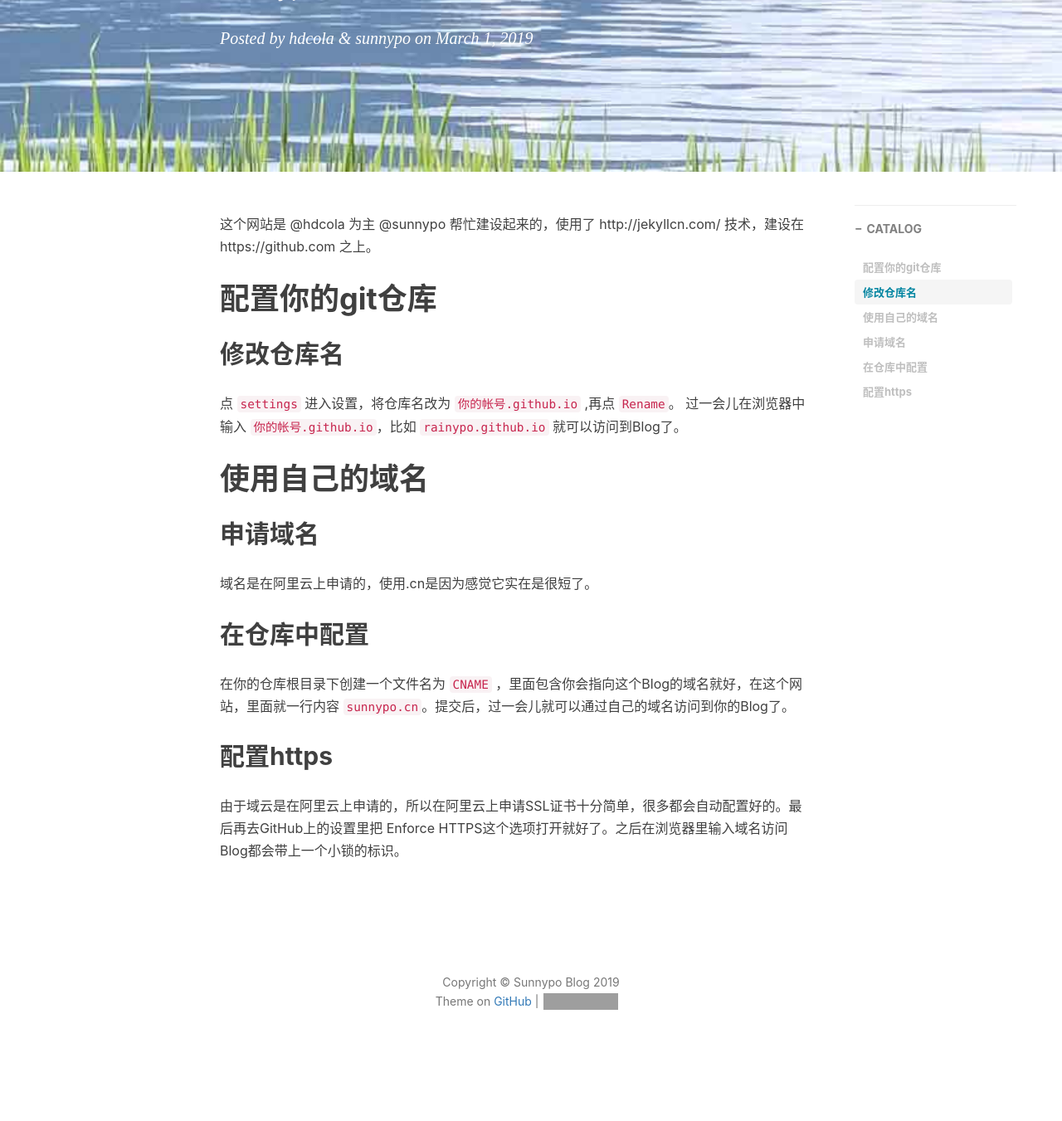
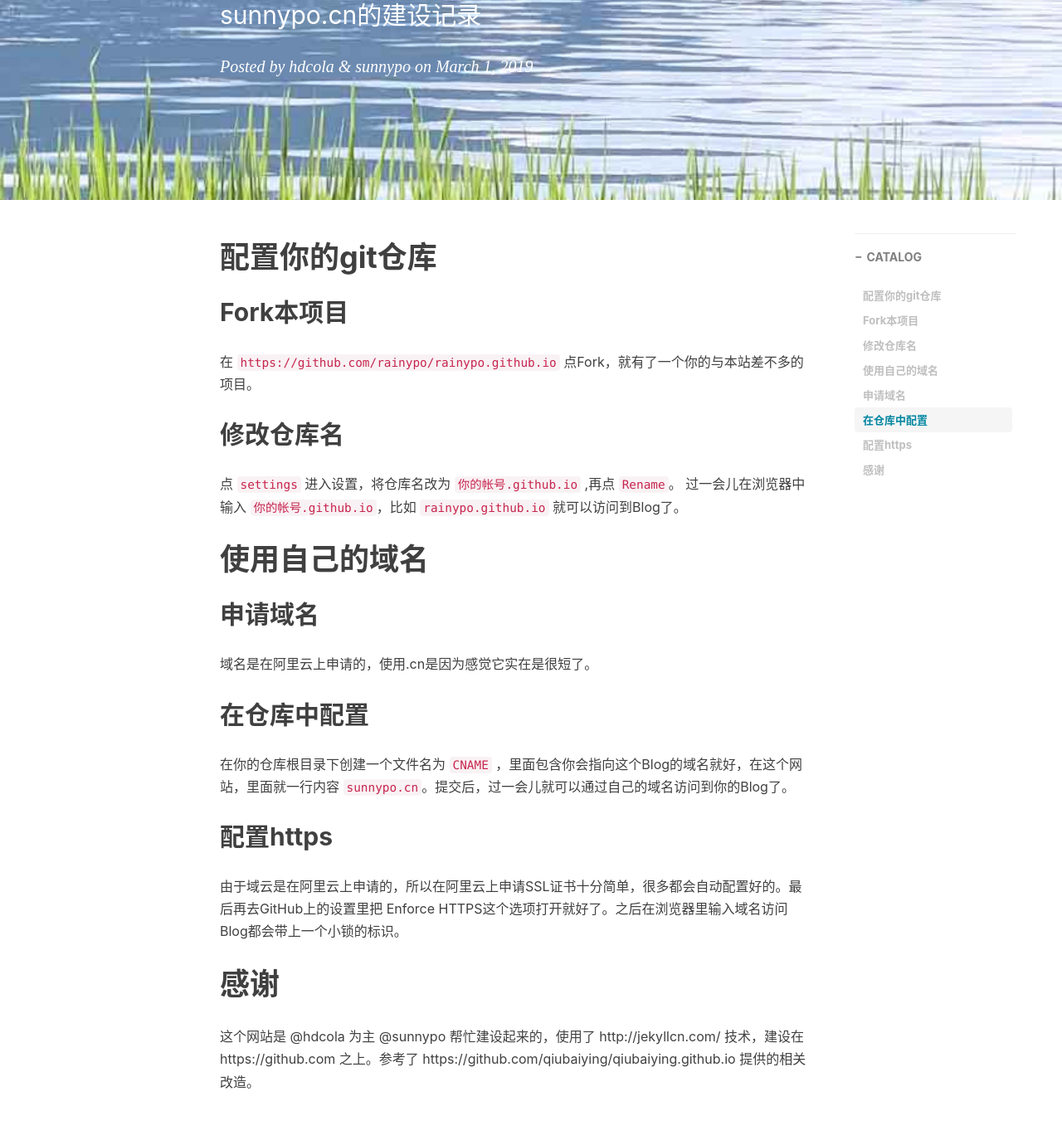
Before and after one commit to rainypo/rainypo.github.io, a Jekyll site: the page built from _posts/2019-03-01-sunnypo的建设.md, in a window 1280 px wide and 1400 px high, scrolled down 282 px. Shown: the top 1351 px of the window at 83% size. Built offline with Jekyll 4.4.1, drawn with Linux system fonts in a browser that asks for light colours; nearby versions of some CDN libraries; comment, search, counter and statistics services are not loaded; before the commit the page ends 1593 px from its top, so only the background shows below that; grey boxes are pictures that could not be loaded.

Commit message:
更新了文章

````diff
--- a/_posts/2019-03-01-sunnypo的建设.md
+++ b/_posts/2019-03-01-sunnypo的建设.md
@@ -7,13 +7,16 @@
 header-img: img/post-bg-2019.jpg 	   #这篇文章标题背景图片
 catalog: true 						           # 是否归档
 tags:								                 #标签
-    -
+    - 计算机
+    - Blog
 
 ---
 
-这个网站是 @hdcola 为主 @sunnypo 帮忙建设起来的，使用了 http://jekyllcn.com/ 技术，建设在 https://github.com 之上。
+# 配置你的git仓库
 
-# 配置你的git仓库
+## Fork本项目
+
+在 ```https://github.com/rainypo/rainypo.github.io``` 点Fork，就有了一个你的与本站差不多的项目。
 
 ## 修改仓库名
 
@@ -32,3 +35,8 @@
 ## 配置https
 
 由于域云是在阿里云上申请的，所以在阿里云上申请SSL证书十分简单，很多都会自动配置好的。最后再去GitHub上的设置里把 Enforce HTTPS这个选项打开就好了。之后在浏览器里输入域名访问Blog都会带上一个小锁的标识。
+
+
+# 感谢
+
+这个网站是 @hdcola 为主 @sunnypo 帮忙建设起来的，使用了 http://jekyllcn.com/ 技术，建设在 https://github.com 之上。参考了 https://github.com/qiubaiying/qiubaiying.github.io 提供的相关改造。
````
